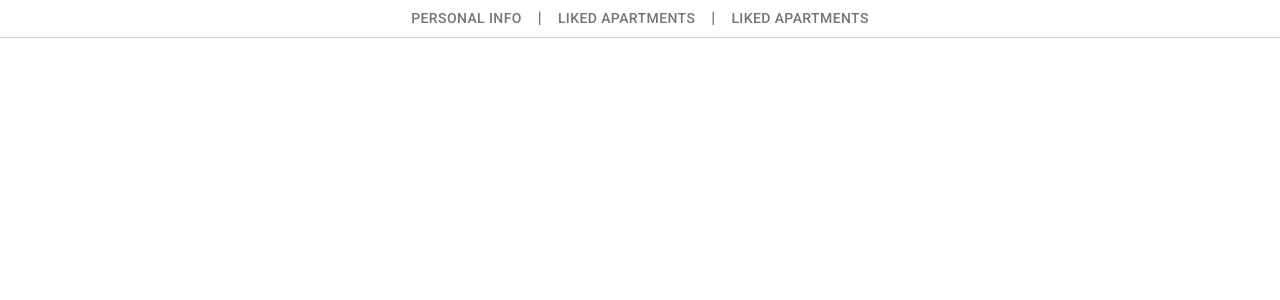
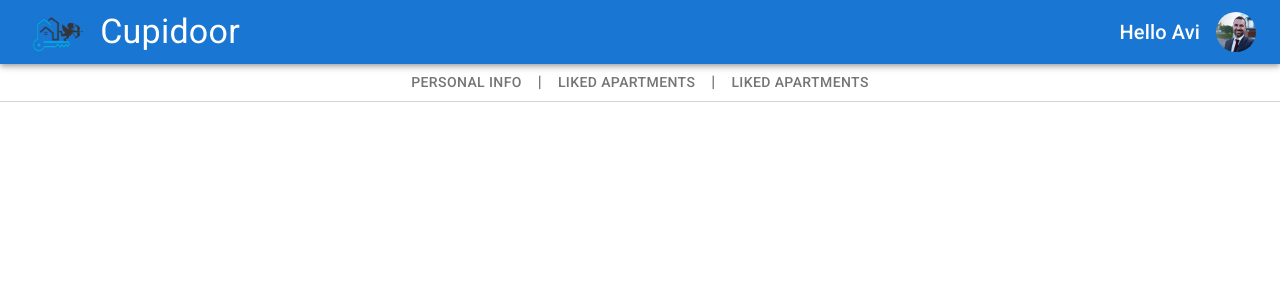
Before and after one commit to itayhashay/cupidoor, a React (Create React App) app in the folder client/: page /user in a window 1280 px wide. Shown: the top 300 px of the page. Built offline with nearby package versions, Linux system fonts and the light colour scheme.

Commit message:
fix navbar

```diff
--- a/client/src/components/UserRouter/index.tsx
+++ b/client/src/components/UserRouter/index.tsx
@@ -5,12 +5,14 @@ import { useState } from "react";
 import PersonalInfo from "./PersonalInfo";
 import MyProperties from "./MyProperties";
 import LikedApartments from "./LikedApartments";
+import Navbar from "../Navbar";
 
 const UserRouter = () => {
   const [houses, setHouses] = useState<any[]>([]);
 
   return (
     <Container>
+      <Navbar />
       <Navigator />
       <ContentSection>
         <Routes>
```
